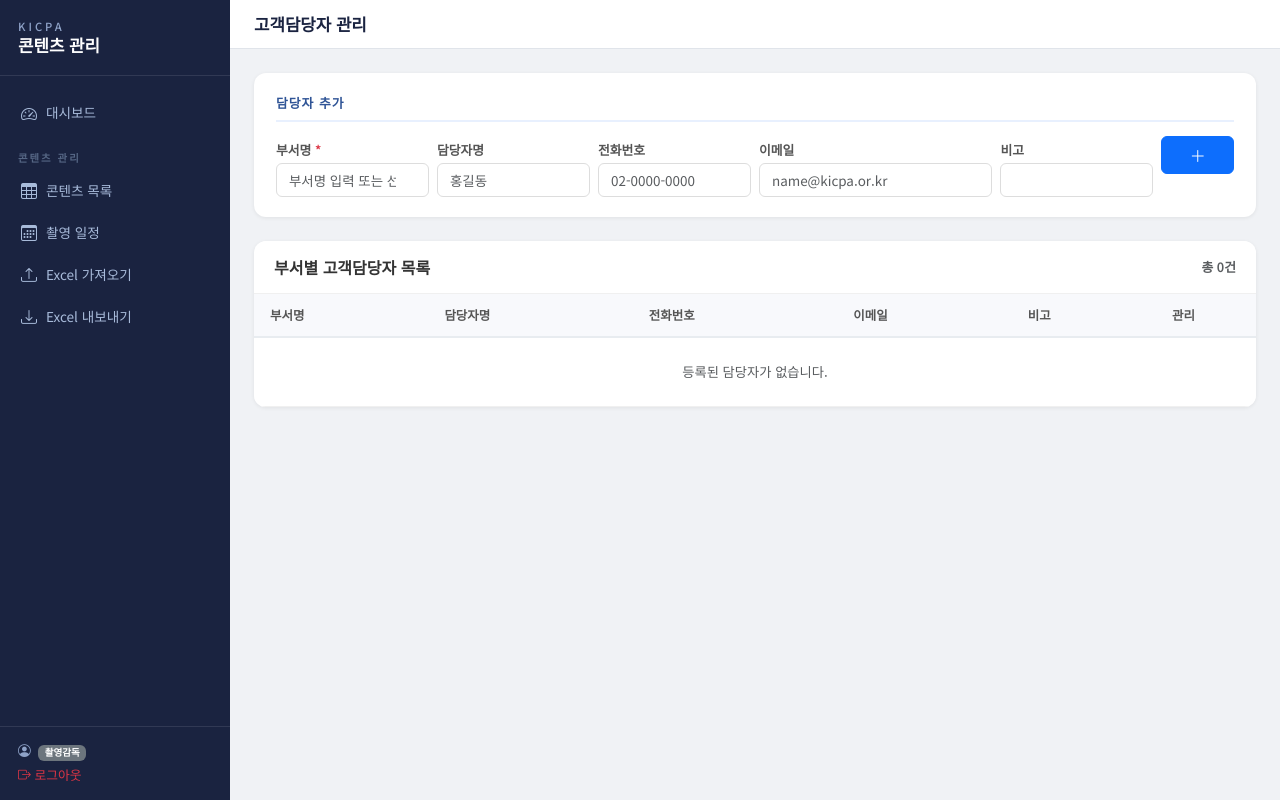
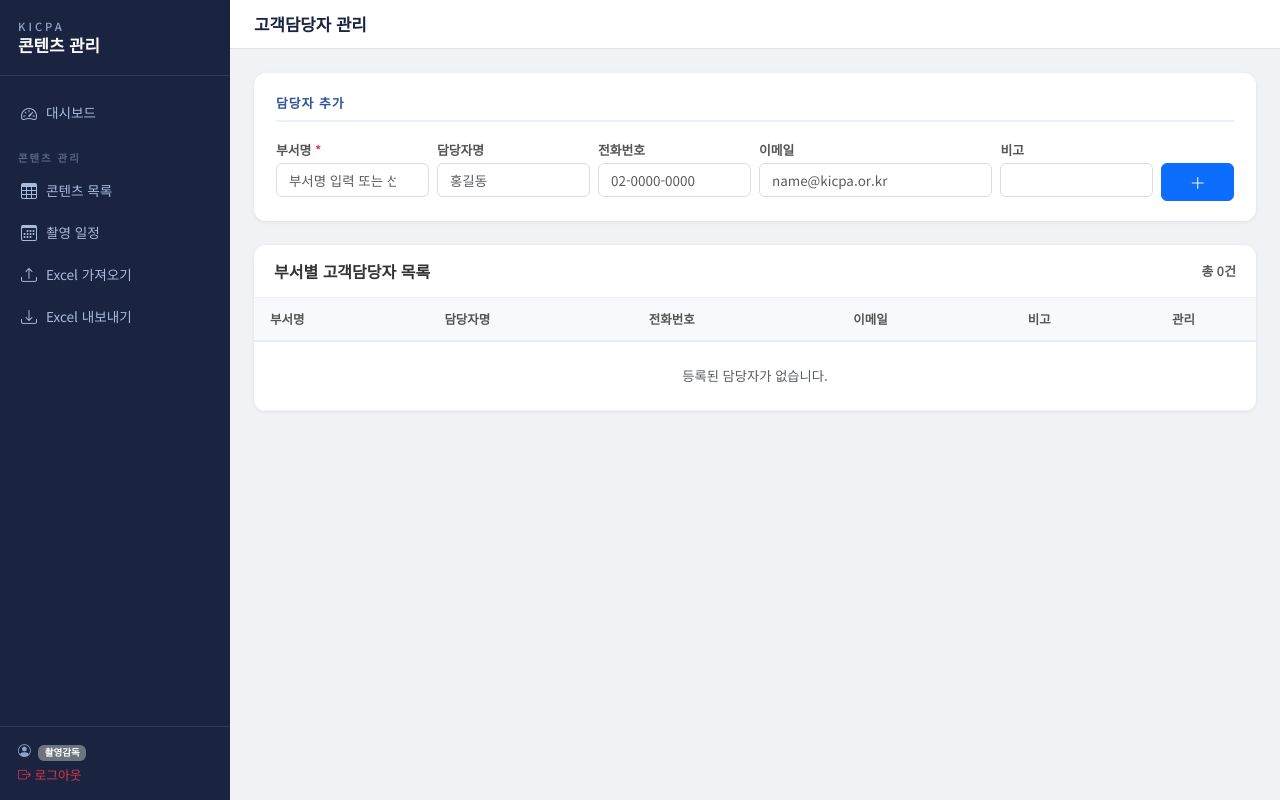
Before and after one commit to adoro-design/kicpa-tool, a FastAPI app: template templates/customers.html in a window 1280 px wide. Run offline with FastAPI, Linux system fonts and the light colour scheme; the template is opened without the code that fills it, so the values that code supplies are empty.

Commit message:
버튼 정렬

```diff
--- a/templates/calc_settings.html
+++ b/templates/calc_settings.html
@@ -51,6 +51,7 @@
         <input type="text" name="notes" class="form-control" placeholder="변경 사유 등">
       </div>
       <div class="col-md-2">
+        <label class="form-label">&nbsp;</label>
         <button type="submit" class="btn btn-primary w-100"><i class="bi-plus-lg me-1"></i>추가</button>
       </div>
     </div>
--- a/templates/customers.html
+++ b/templates/customers.html
@@ -32,6 +32,7 @@
         <input type="text" name="note" class="form-control">
       </div>
       <div class="col-md-1">
+        <label class="form-label">&nbsp;</label>
         <button type="submit" class="btn btn-primary w-100"><i class="bi-plus-lg"></i></button>
       </div>
     </div>
@@ -64,12 +65,14 @@
         <td style="font-size:.84rem;">{{ c.email or '-' }}</td>
         <td style="font-size:.84rem;">{{ c.note or '-' }}</td>
         <td>
+          <div style="display:flex; gap:4px; white-space:nowrap;">
             <button class="btn btn-xs btn-outline-secondary" style="font-size:.75rem; padding:2px 8px;"
               onclick="openEdit({{ c.id }}, '{{ c.department }}', '{{ c.contact_name or '' }}', '{{ c.phone or '' }}', '{{ c.email or '' }}', '{{ c.note or '' }}')">수정</button>
             <form method="post" action="/customers/delete/{{ c.id }}" style="display:inline;"
               onsubmit="return confirm('삭제하시겠습니까?')">
               <button type="submit" class="btn btn-xs btn-outline-danger" style="font-size:.75rem; padding:2px 8px;">삭제</button>
             </form>
+          </div>
         </td>
       </tr>
       {% else %}
```
Lines whose indentation alone changed are shown as unchanged.
